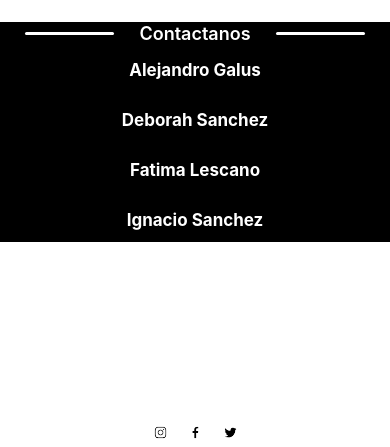
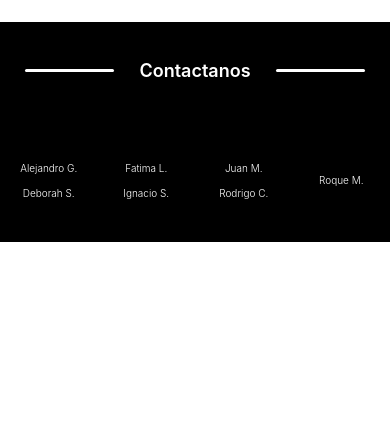
Before and after one commit to IgnacioSM98/pf-gp1-deploy, a React (Create React App) app in the folder client/: page / in a window 390 px wide. Shown: the part 831-1278 px from the top of the page. After the commit the page ends 1073 px from the top, so only its background shows below. Built offline with nearby package versions, Linux system fonts and the light colour scheme; no server answers.

Commit message:
footer responsive

```diff
--- a/client/src/Components/Footer/Footer.jsx
+++ b/client/src/Components/Footer/Footer.jsx
@@ -1,36 +1,64 @@
 import { SocialIcon } from "react-social-icons";
 import styled from "styled-components";
-import { Link } from "react-router-dom";
 
 const Container = styled.div`
   display: flex;
   flex-direction: column;
   justify-content: space-around;
   align-items: center;
-
   background-color: black;
   color: white;
   width: 100%;
   height: 220px;
+  @media screen and (max-width: 560px) {
+    heigth: 120px;
+  }
 `;
 
 const Contacto = styled.div`
   display: flex;
+  position: relative;
   width: 100%;
   max-width: 1800px;
-  justify-content: space-evenly;
+  justify-content: space-around;
   @media screen and (max-width: 960px) {
-    top: 70px;
     display: flex;
-    flex-direction: column;
     align-items: center;
+  }
+  @media screen and (max-width: 560px) {
+    display: flex;
+    justify-content: space-around;
+    align-items: center;
+  }
+`;
+
+const CategoriaRedes = styled.div`
+  display: flex;
+  position: relative;
+  width: 100%;
+  flex-direction: column;
+  justify-content: space-around;
+  align-items: flex-start;
+  @media screen and (max-width: 960px) {
+    width: 100%;
+    margin: 0;
+    height: 50px;
+    display: flex;
+    justify-content: center;
+    align-items: center;
+  }
+  @media screen and (max-width: 800px) {
+    display: none;
   }
 `;
 
 const Categoria = styled.div`
   display: flex;
+  position: relative;
+  width: 100%;
   flex-direction: column;
-  align-items: flex-start;
+  justify-content: space-around;
+  align-items: center;
   @media screen and (max-width: 960px) {
     width: 100%;
     margin: 0;
@@ -52,12 +80,22 @@ const SubTitle = styled.a`
   font-size: 17px;
   font-weight: bold;
   margin: 2px 0px;
-`;
-
-const Item = styled.p`
-  font-size: 14px;
-  margin: 1px 0px;
-  font-weight: 500;
+  @media screen and (max-width: 960px) {
+    width: 100%;
+    margin: 0;
+    height: 50px;
+    display: flex;
+    justify-content: center;
+    align-items: center;
+  }
+  @media screen and (max-width: 700px) {
+    font-size: 14px;
+    font-weight: 300;
+  }
+  @media screen and (max-width: 400px) {
+    font-size: 10px;
+    font-weight: 300;
+  }
 `;
 
 const Bar = styled.div`
@@ -94,31 +132,28 @@ export default function Footer({ contacto }) {
             href="https://www.linkedin.com/in/alegalus/"
             target="_blank"
           >
-            Alejandro Galus
+            Alejandro G.
           </SubTitle>
-        </Categoria>
-        <Categoria>
           <SubTitle
             href="https://www.linkedin.com/in/deborah-sanchez-developer/"
             target="_blank"
           >
-            Deborah Sanchez
+            Deborah S.
           </SubTitle>
         </Categoria>
+
         <Categoria>
           <SubTitle
             href="https://www.linkedin.com/in/fatima-lezcano/"
             target="_blank"
           >
-            Fatima Lescano
+            Fatima L.
           </SubTitle>
-        </Categoria>
-        <Categoria>
           <SubTitle
             href="https://www.linkedin.com/in/ignacio-sm/"
             target="_blank"
           >
-            Ignacio Sanchez
+            Ignacio S.
           </SubTitle>
         </Categoria>
         <Categoria>
@@ -126,15 +161,13 @@ export default function Footer({ contacto }) {
             href="https://www.linkedin.com/in/juanimoyano/"
             target="_blank"
           >
-            Juan Moyano
+            Juan M.
           </SubTitle>
-        </Categoria>
-        <Categoria>
           <SubTitle
             href="https://www.linkedin.com/in/rodrigocremella/"
             target="_blank"
           >
-            Rodrigo Cremella
+            Rodrigo C.
           </SubTitle>
         </Categoria>
         <Categoria>
@@ -142,11 +175,11 @@ export default function Footer({ contacto }) {
             href="https://www.linkedin.com/in/roque-iv%C3%A1n-moyano-tucuman/"
             target="_blank"
           >
-            Roque Moyano
+            Roque M.
           </SubTitle>
         </Categoria>
 
-        <Categoria>
+        <CategoriaRedes>
           <SubTitle>Seguinos</SubTitle>
           <div>
             <Icon
@@ -172,15 +205,8 @@ export default function Footer({ contacto }) {
               target="_blank"
               style={{ height: 25, width: 25, margin: 5 }}
             />
-
-            {/* <Icon
-              url="https://pinterest.com/jaketrent"
-              fgColor="black"
-              bgColor="white"
-              style={{ height: 25, width: 25, margin: 5 }}
-            /> */}
           </div>
-        </Categoria>
+        </CategoriaRedes>
       </Contacto>
     </Container>
   );
```
